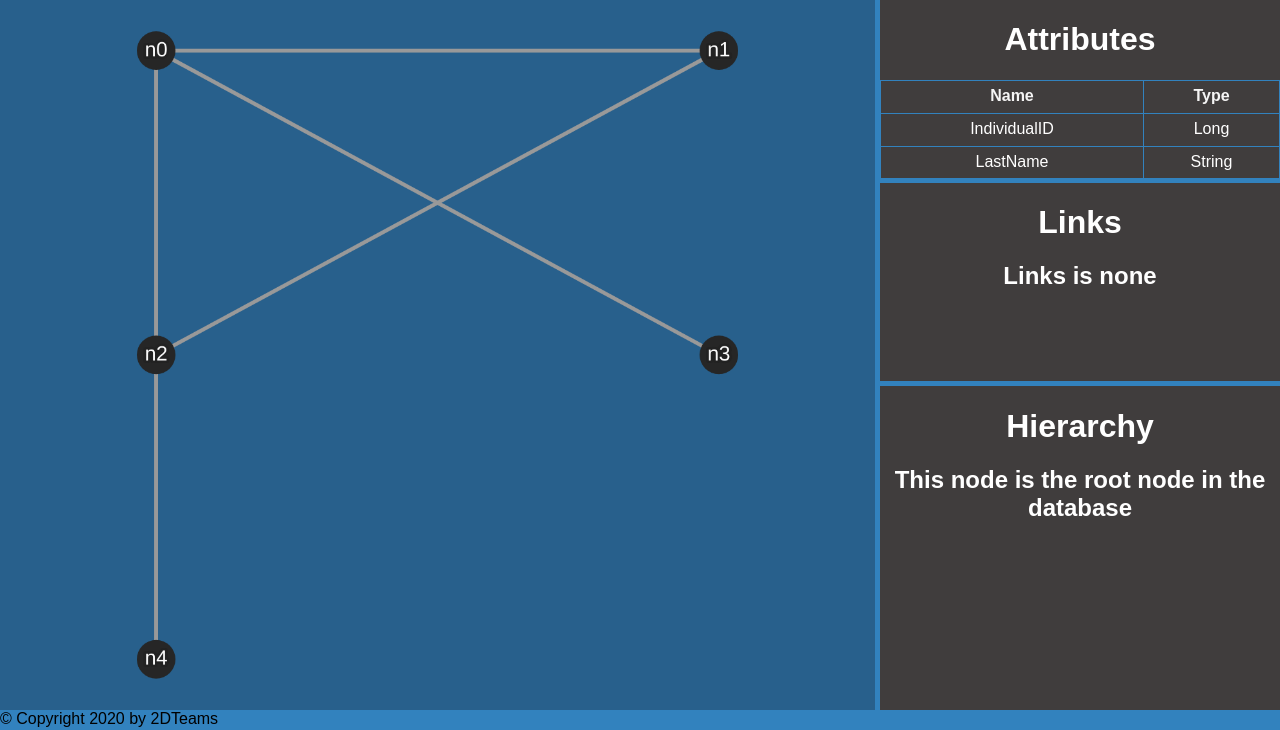
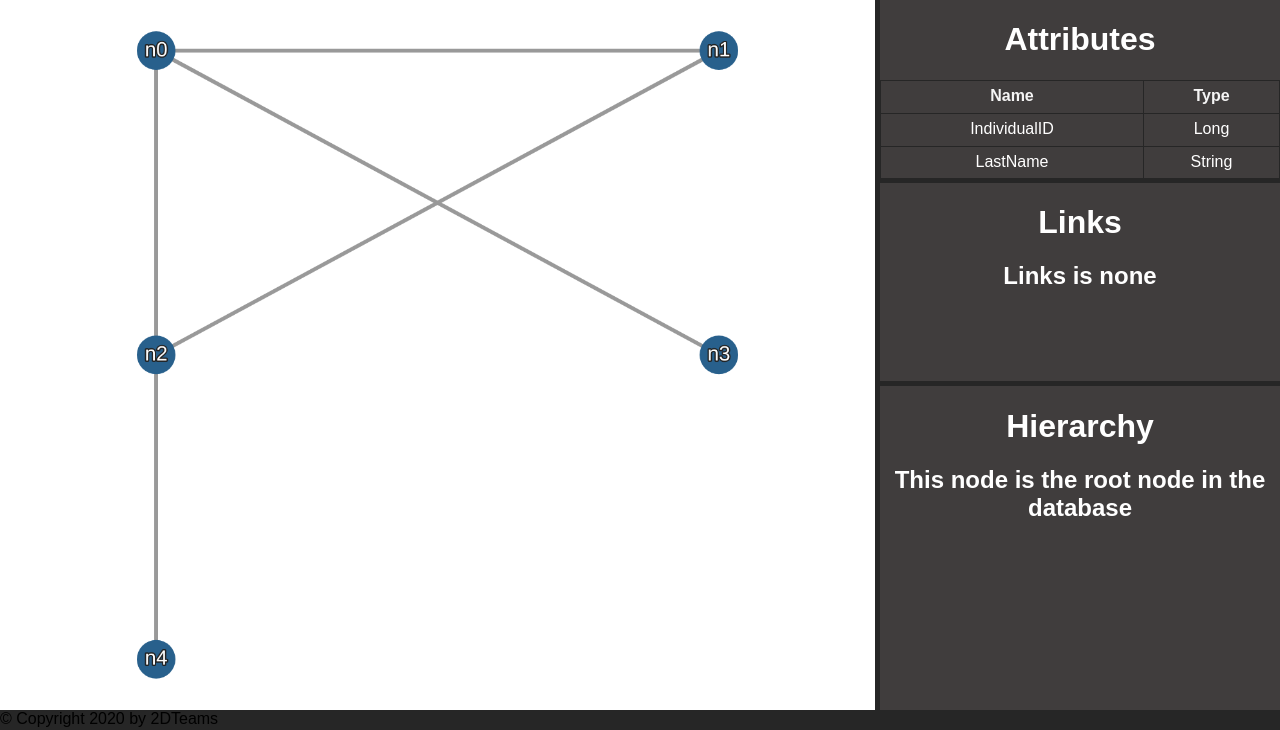
Before and after one commit to 2dteams/digital-gov, a Flask app: page / in a window 1280 px wide. Shown: the part 70-800 px from the top of the page. Run offline with Flask 2, Linux system fonts and the light colour scheme.

Commit message:
Update colors

```diff
--- a/static/css/style.css
+++ b/static/css/style.css
@@ -26,7 +26,7 @@ main#content {
 .main-view {
     width: 100%;
     height: 100%;
-    background-color: #28608c;
+    background-color: #ffffff;
 }
 
 .side-view {
@@ -34,7 +34,7 @@ main#content {
     background-color: #403d3d;
     width: 400px;
     height: 100%;
-    border-left: 5px solid #3282be;
+    border-left: 5px solid #262626;
 }
 
 .graph-view {
@@ -61,13 +61,13 @@ main#content {
 
 .attrs-list {
     height: 25%;
-    border-bottom: 5px solid #3282be;
+    border-bottom: 5px solid #262626;
     overflow: scroll;
 }
 
 .links-list {
     height: 25%;
-    border-bottom: 5px solid #3282be;
+    border-bottom: 5px solid #262626;
 }
 
 .hierarchy {
@@ -90,7 +90,7 @@ main#content {
 }
 
 .attrs-list table th {
-    border: 1px solid #3282be;
+    border: 1px solid #262626;
     height: 30px;
     color: whitesmoke;
     vertical-align: middle;
@@ -98,7 +98,7 @@ main#content {
 
 .attrs-list table td {
     color: white;
-    border: 1px solid #3282be;
+    border: 1px solid #262626;
     text-align: center;
     height: 30px;
     vertical-align: middle;
@@ -110,5 +110,5 @@ aside .temp {
 
 #footer {
     height: 20px;
-    background-color: #3282be;
+    background-color: #262626;
 }
--- a/static/js/script.js
+++ b/static/js/script.js
@@ -26,8 +26,8 @@ $(document).ready(function () {
                 'content': 'data(id)',
                 'text-valign': 'center',
                 'color': 'white',
-                'background-color': '#262626',
-                'text-outline-width': 2,
+                'background-color': '#28608c',
+                'text-outline-width': 1,
                 'text-outline-color': '#222'
             }
         }],
```
